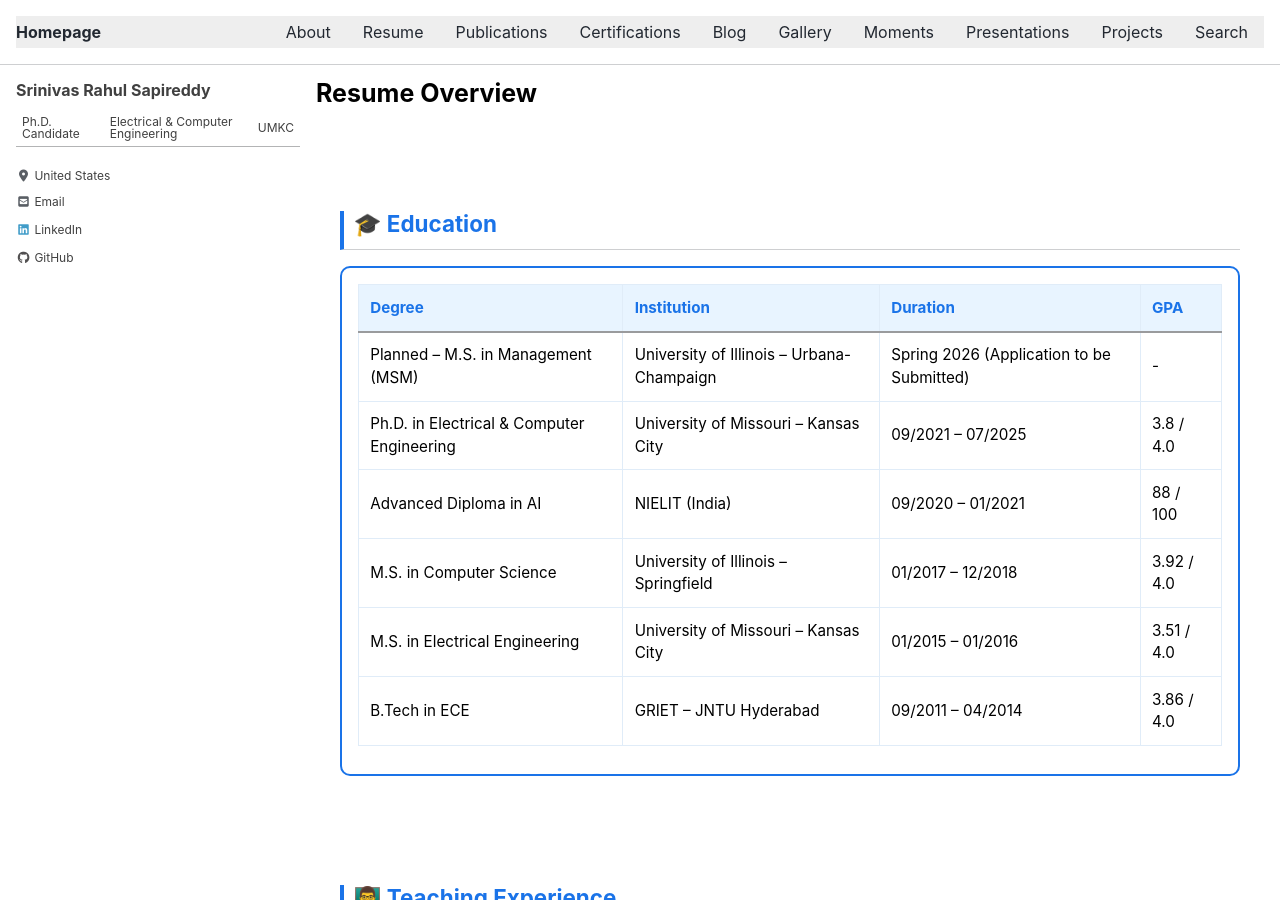
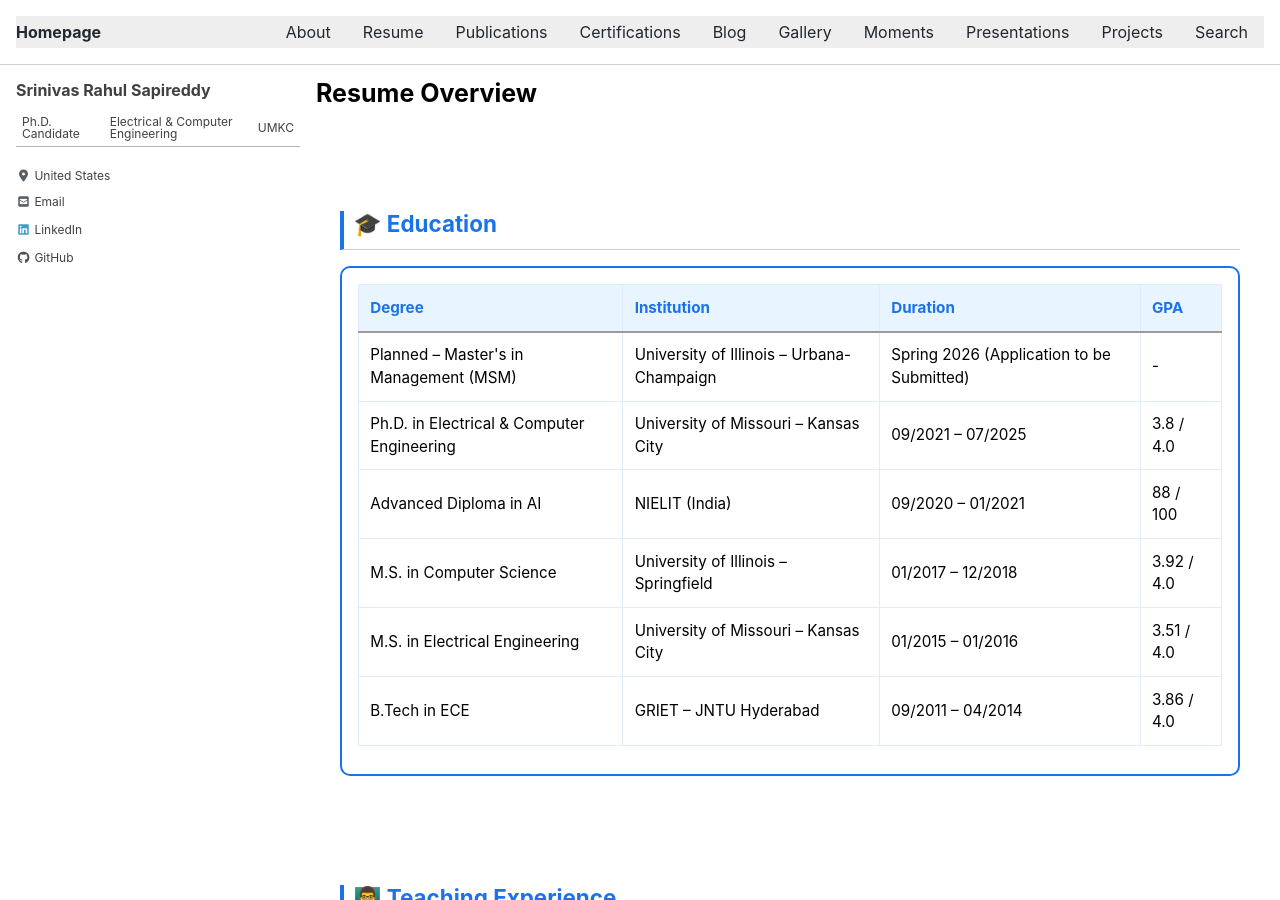
Before and after one commit to srsapireddy/srsapireddy.github.io, a Jekyll site: the page built from _pages/resume.md, in a window 1280 px wide and 900 px high. Built offline with Jekyll 4.4.1, drawn with Linux system fonts in a browser that asks for light colours; cached includes are drawn as plain includes; nearby versions of some CDN libraries.

Commit message:
Update resume.md

```diff
--- a/_pages/resume.md
+++ b/_pages/resume.md
@@ -81,7 +81,7 @@
 <table class="resume-table">
 <thead><tr><th>Degree</th><th>Institution</th><th>Duration</th><th>GPA</th></tr></thead>
 <tbody>
-<tr><td>Planned – M.S. in Management (MSM)</td><td>University of Illinois – Urbana-Champaign</td><td>Spring 2026 (Application to be Submitted)</td><td>-</td></tr>
+<tr><td>Planned – Master's in Management (MSM)</td><td>University of Illinois – Urbana-Champaign</td><td>Spring 2026 (Application to be Submitted)</td><td>-</td></tr>
 <tr><td>Ph.D. in Electrical & Computer Engineering</td><td>University of Missouri – Kansas City</td><td>09/2021 – 07/2025</td><td>3.8 / 4.0</td></tr>
 <tr><td>Advanced Diploma in AI</td><td>NIELIT (India)</td><td>09/2020 – 01/2021</td><td>88 / 100</td></tr>
 <tr><td>M.S. in Computer Science</td><td>University of Illinois – Springfield</td><td>01/2017 – 12/2018</td><td>3.92 / 4.0</td></tr>
```
